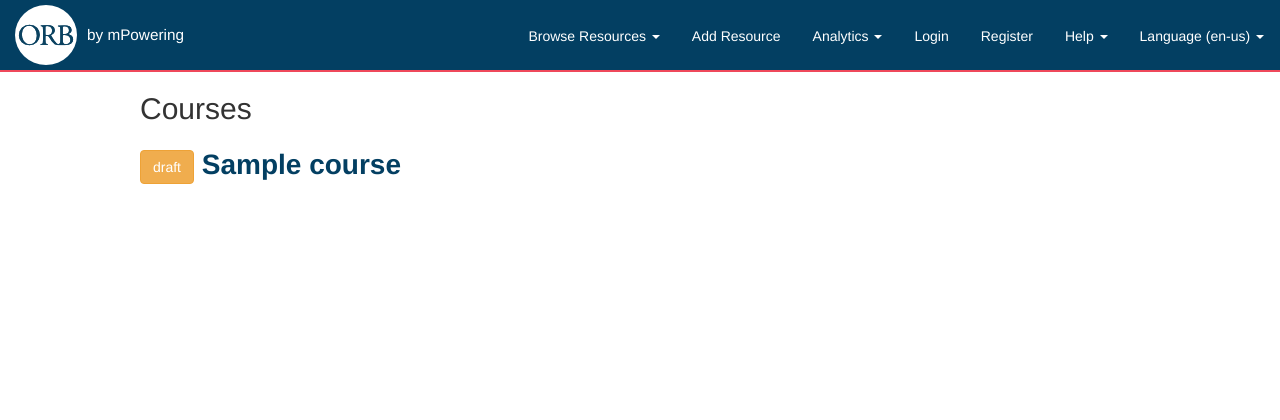
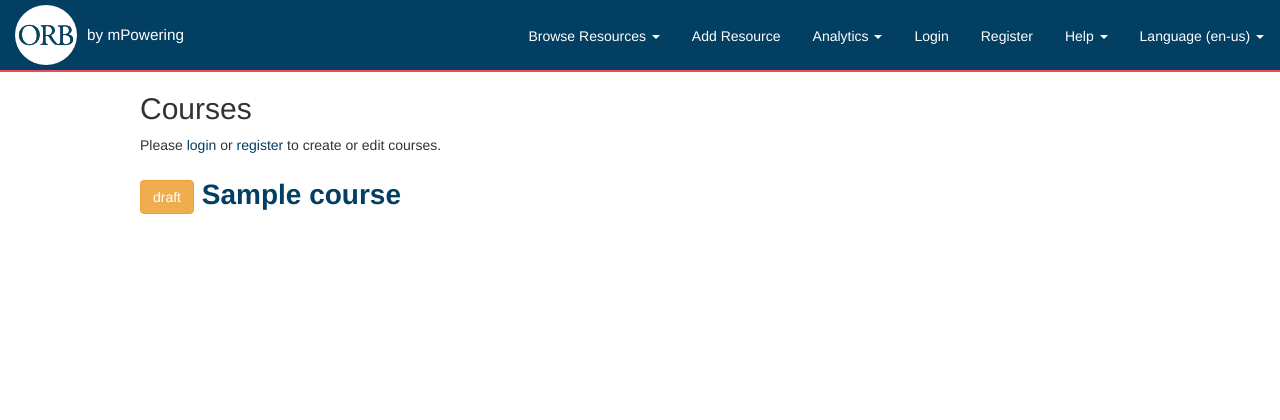
Before and after one commit to mPowering/django-orb, a Django app: template orb/templates/orb/courses/course_list.html in a window 1280 px wide. Shown: the top 420 px of the page. Run offline with Django 3.2, Linux system fonts and the light colour scheme; the template is opened without the code that fills it: most values are stand-ins (such as "Sample title", 1, 10 or a date in 2020); parts of the project's set-up code (start-up, migrations or seed data) failed here and were passed over; some libraries are stand-ins or nearby versions.

Commit message:
Updates for courses demo

```diff
--- a/orb/local_settings_live.py
+++ b/orb/local_settings_live.py
@@ -60,3 +60,5 @@ def modify(settings):
                                               ('geography', 'geography'),
                                               ('language', 'language'),
                                               ('device', 'device')]
+
+    settings['COURSE_TEMPLATE_PATH'] = '/home/www/platform/django-mpowering/'
--- a/orb/local_settings_staging.py
+++ b/orb/local_settings_staging.py
@@ -56,3 +56,5 @@ def modify(settings):
                                               ('geography', 'geography'),
                                               ('language', 'language'),
                                               ('device', 'device')]
+
+    settings['COURSE_TEMPLATE_PATH'] = '/home/www/platformstaging/django-mpowering/'
--- a/orb/templates/orb/courses/course_list.html
+++ b/orb/templates/orb/courses/course_list.html
@@ -20,6 +20,11 @@
         ></span>
         <span>{% trans 'Add a new course' %}</span>
     </a>
+    {% else %}
+    	<p>{% url 'profile_login' as login %}
+            {% url 'profile_register' as register %}
+            {% blocktrans with request.path as nextpath %}Please <a href="{{ login }}?next={{ nextpath }}">login</a> or
+                <a href="{{ register }}">register</a> to create or edit courses.{% endblocktrans %}</p>
     {% endif %}
 
     <div>
@@ -36,17 +41,22 @@
                 <a href="{{ course.get_absolute_url }}">{{ course.title }}</a>
             </span>
         {% if user.is_authenticated %}
-        <span class="label label-info" style="margin-left: 10px;">
+        <!--<span class="label label-info" style="margin-left: 10px;">
           <a href="{% url 'courses_oppia_export' course.pk %}">Export to Oppia</a>
         </span>
         <span class="label label-info" style="margin-left: 10px;">
           <a href="{% url 'courses_moodle_export' course.pk %}">Export to Moodle</a>
+        </span> -->
+        <span class="label label-info" style="margin-left: 10px;">
+          <a href="{% url 'courses_oppia_publish' course.pk %}">Publish to OpenDeliver Oppia</a>
         </span>
         {% endif %}
 
         </div>
     {% empty %}
-        <h3>{% trans 'No courses currently available.' %}</h3>
+    	{% if user.is_authenticated %}
+        <h3>{% trans 'You haven\'t created any courses yet.' %}</h3>
+        {% endif %}
     {% endfor %}
 
     </div>
--- a/orb/templates/orb/courses/publish_to_oppia.html
+++ b/orb/templates/orb/courses/publish_to_oppia.html
@@ -10,8 +10,8 @@
 {% block content %}
     {% include "includes/messages.html" %}
     <div id="app">
-      <h1>Publish to Oppia</h1>
-      <p>Enter the host name (e.g. "https://my-oppia.org") of your Oppia
+      <h1>Publish to Open Deliver Oppia</h1>
+      <p>Enter the host name (e.g. "https://my-oppia.org") of your Open Deliver Oppia
       server and your username and password. For security reasons these
       credentials will not be saved on ORB.</p>
       {% crispy form %}
```
Also changed, not shown: orb/courses/models.py (+6 -3 lines), orb/courses/oppia_export.py (+5 -3 lines).
